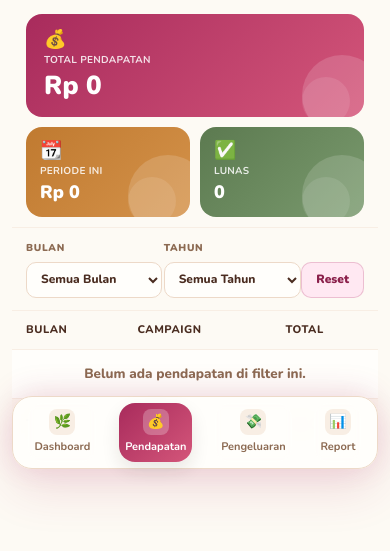
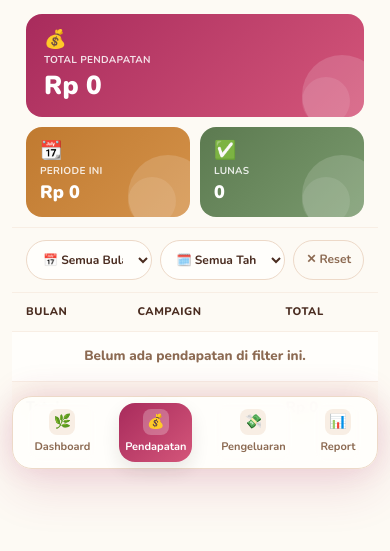
Before and after one commit to hendrikusray/daily-task, a Flask app: page /pendapatan in a window 390 px wide. Shown: the part 365-916 px from the top of the page. After the commit the page ends 859 px from the top, so only its background shows below. Run offline with Flask 3, Linux system fonts and the light colour scheme; a user stored in the database is signed in; data that the repository does not hold is empty.

Commit message:
pendapatan: redesign filter bar — inline pill style, no labels
Co-Authored-By: Claude Sonnet 4.6 <noreply@anthropic.com>

```diff
--- a/app/static/css/style.css
+++ b/app/static/css/style.css
@@ -3186,74 +3186,59 @@ body[data-theme="polka"].auth-page::after {
 
 .income-filter-bar {
     display: flex;
-    align-items: end;
-    gap: 10px;
+    align-items: center;
+    gap: 8px;
     flex-wrap: wrap;
-    padding: 12px 20px 14px;
+    padding: 14px 20px;
     border-top: 1px solid var(--line-soft);
     border-bottom: 1px solid var(--line-soft);
 }
 
-.income-filter-field {
-    display: grid;
-    gap: 5px;
-    min-width: 160px;
-    margin: 0;
-}
-
-.income-filter-field span {
-    color: var(--muted);
-    font-size: 10px;
-    font-weight: 900;
-    letter-spacing: 0.07em;
-    text-transform: uppercase;
-}
-
-.income-filter-field select {
-    min-height: 38px;
-    padding: 8px 34px 8px 12px;
+.income-filter-select {
+    flex: 1;
+    min-width: 130px;
+    height: 40px;
+    padding: 0 12px;
     color: var(--ink-soft);
-    background-color: var(--surface);
+    background: var(--surface);
     border: 1.5px solid var(--line);
-    border-radius: 10px;
+    border-radius: var(--r-pill);
     font: inherit;
     font-size: 13px;
-    font-weight: 800;
+    font-weight: 700;
+    cursor: pointer;
+    appearance: auto;
+    transition: border-color .15s;
+}
+.income-filter-select:focus {
+    outline: none;
+    border-color: var(--lily);
+    box-shadow: 0 0 0 3px var(--lily-glow);
 }
 
 .income-reset-btn {
-    min-height: 38px;
-    padding: 8px 14px;
-    color: var(--lily-dark);
-    background: var(--lily-pale);
-    border: 1.5px solid rgba(168, 43, 92, 0.22);
-    border-radius: 10px;
+    height: 40px;
+    padding: 0 16px;
+    color: var(--muted);
+    background: transparent;
+    border: 1.5px solid var(--line);
+    border-radius: var(--r-pill);
     cursor: pointer;
     font: inherit;
     font-size: 13px;
-    font-weight: 900;
-}
-
-@media (max-width: 720px) {
-    .income-filter-bar {
-        padding: 12px 14px;
-        gap: 8px;
-    }
-    .income-filter-field {
-        flex: 1 1 0;
-        min-width: 0;
-    }
-    .income-filter-field select {
-        min-height: 36px;
-        font-size: 12px;
-        padding: 7px 28px 7px 10px;
-    }
-    .income-reset-btn {
-        align-self: flex-end;
-        min-height: 36px;
-        padding: 7px 14px;
-        font-size: 12px;
-    }
+    font-weight: 700;
+    transition: border-color .15s, color .15s;
+    white-space: nowrap;
+}
+.income-reset-btn:hover {
+    border-color: var(--lily);
+    color: var(--lily-dark);
+}
+
+@media (max-width: 600px) {
+    .income-filter-bar { padding: 12px 14px; gap: 8px; }
+    .income-filter-select { min-width: 0; font-size: 12px; }
+    .income-reset-btn { font-size: 12px; padding: 0 12px; }
 }
 
 /* === DASHBOARD SEARCH + SORT CONTROLS === */
--- a/app/templates/pendapatan.html
+++ b/app/templates/pendapatan.html
@@ -51,27 +51,19 @@
             </div>
 
             <div class="income-filter-bar" aria-label="Filter income bulanan">
-                <label class="income-filter-field" for="incomeMonthFilter">
-                    <span>Bulan</span>
-                    <select id="incomeMonthFilter">
-                        <option value="all">Semua Bulan</option>
+                <select id="incomeMonthFilter" class="income-filter-select">
+                    <option value="all">📅 Semua Bulan</option>
                     {% for month in income_months %}
                         <option value="{{ month.value }}">{{ month.label }}</option>
                     {% endfor %}
                 </select>
-                </label>
-
-                <label class="income-filter-field" for="incomeYearFilter">
-                    <span>Tahun</span>
-                    <select id="incomeYearFilter">
-                        <option value="all">Semua Tahun</option>
+                <select id="incomeYearFilter" class="income-filter-select">
+                    <option value="all">🗓️ Semua Tahun</option>
                     {% for y in income_years %}
                         <option value="{{ y }}">{{ y }}</option>
                     {% endfor %}
                 </select>
-                </label>
-
-                <button type="button" class="income-reset-btn" id="incomeFilterReset">Reset</button>
+                <button type="button" class="income-reset-btn" id="incomeFilterReset">✕ Reset</button>
             </div>
 
             <div class="tracker-table-wrap monthly-table-wrap">
```
Lines whose indentation alone changed are shown as unchanged.
